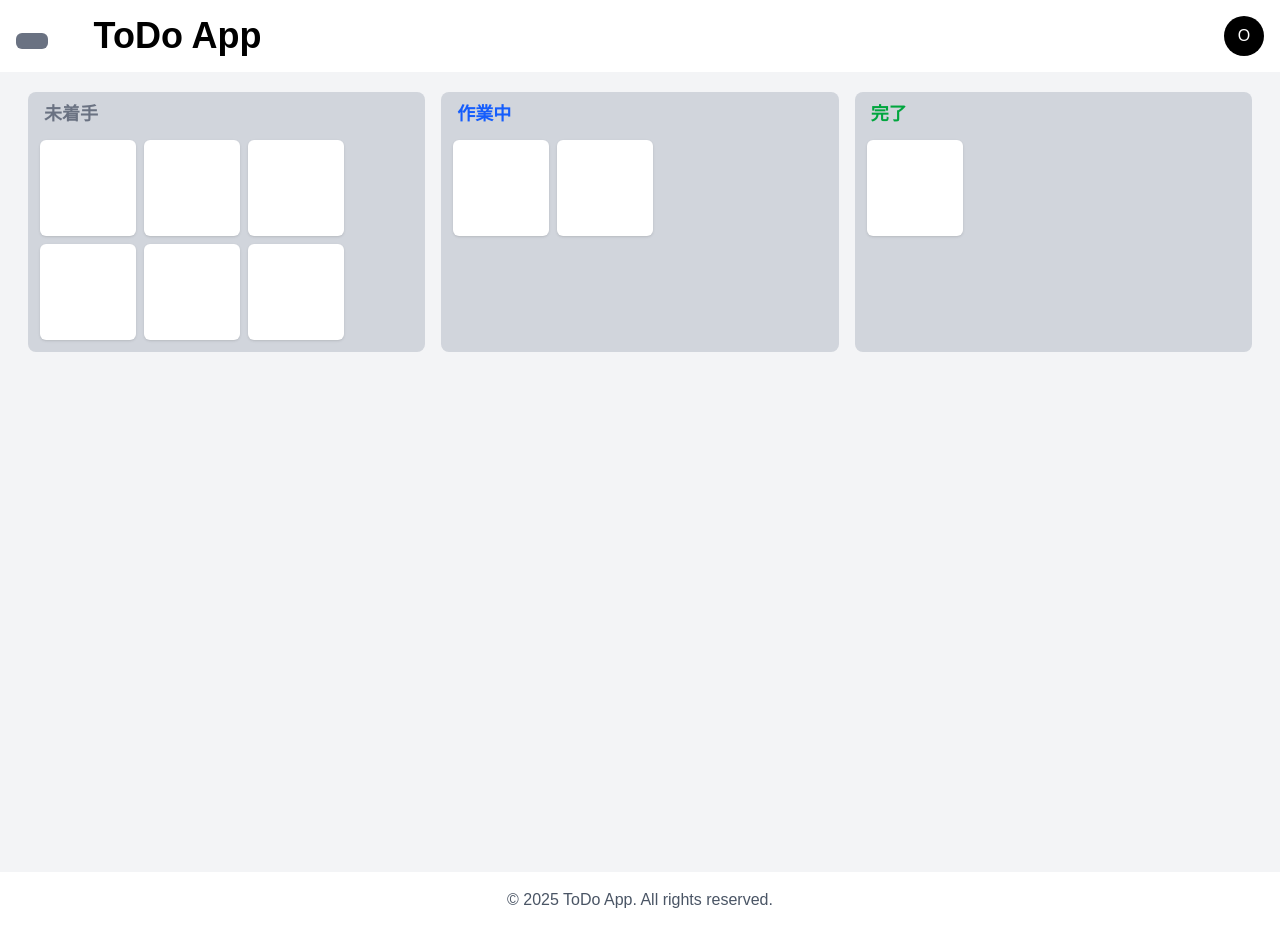
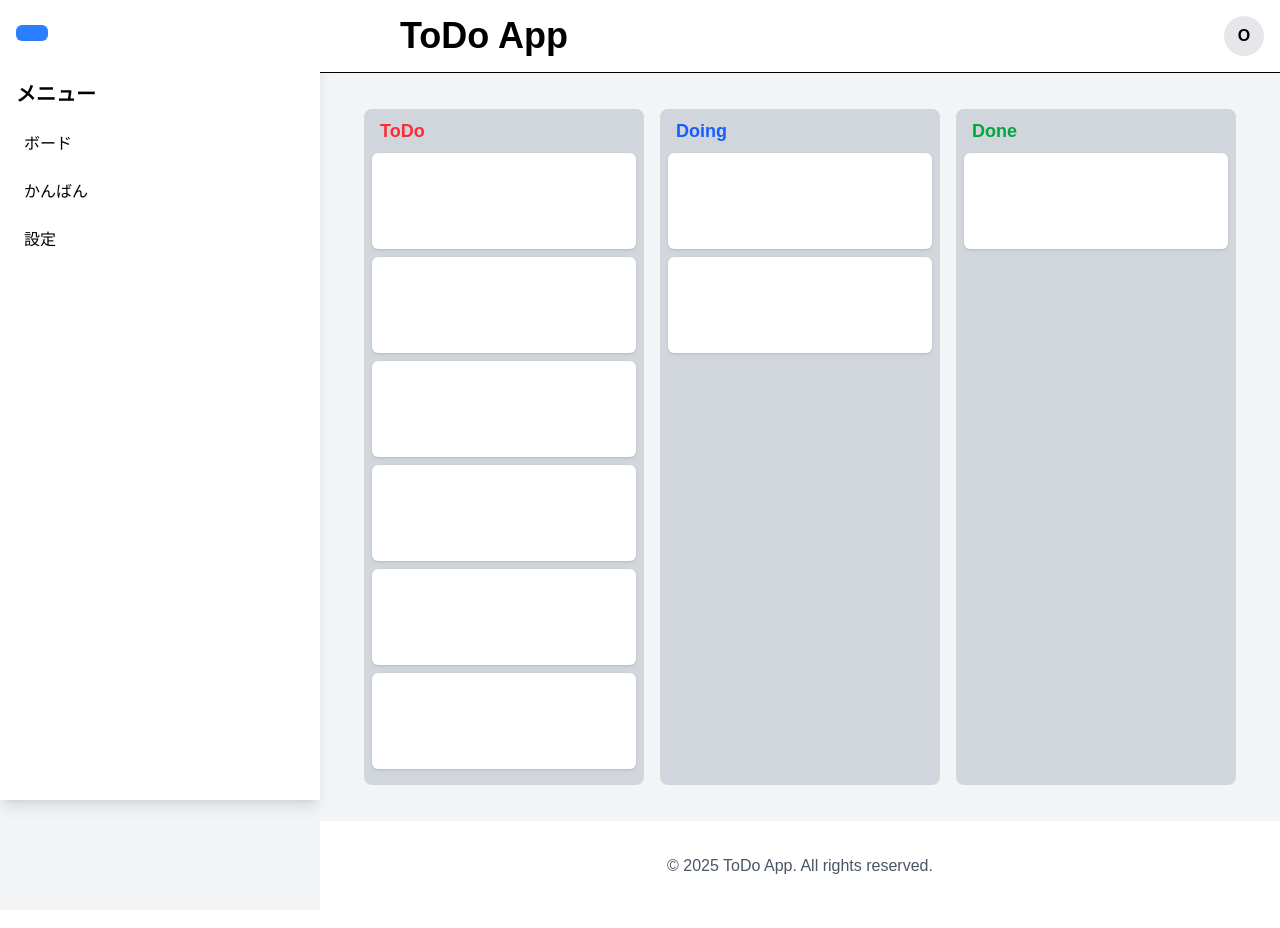
Before and after one commit to haru-0035-git/mytodo, a Next.js app: page / in a window 1280 px wide. Built offline with nearby package versions, Linux system fonts and the light colour scheme.

Commit message:
データベーススキーマの更新、レイアウトコンポーネントの追加、ナビゲーション機能の改善、カンバンボードのスタイル変更を実施

```diff
--- a/src/app/page.tsx
+++ b/src/app/page.tsx
@@ -1,22 +1,15 @@
 import React from "react";
 import "./globals.css";
-import Header from "@/components/Header";
-// import { SortableTodoList } from "@/components/SortableTodoList";
+import Layout from "@/components/Layout";
 import KanbanBoard from "@/components/KanbanBoard";
 import Footer from "@/components/Footer";
 
 export default function Home() {
   return (
-    <>
-      <header>
-        <Header />
-      </header>
-      <main className="flex flex-col min-h-screen bg-gray-100">
-        <KanbanBoard />
-      </main>
-      <footer>
-        <Footer />
-      </footer>
-    </>
+    // Layoutにfooter propを渡す
+    <Layout footer={<Footer />}>
+      {/* これまで通り、メインのコンテンツを子要素として渡す */}
+      <KanbanBoard />
+    </Layout>
   );
 }
--- a/src/components/Header.tsx
+++ b/src/components/Header.tsx
@@ -1,70 +1,38 @@
 "use client";
 
 import React, { useState, useRef } from "react";
-import { ToggleButton } from "./ToggleButton";
-import { Navigation } from "./Navigation";
-import { UserMenu } from "./UserMenu"; // UserMenuをインポート
-import { useClickOutside } from "../hooks/useClickOutside"; // カスタムフックをインポート
+// ToggleButtonのインポートは不要になる
+import { UserMenu } from "./UserMenu";
+import { useClickOutside } from "../hooks/useClickOutside";
 
-const Header: React.FC = () => {
-  // 1. メニューごとに独立したstateとrefを用意
-  const [isNavOpen, setNavOpen] = useState(false);
+// isNavOpen, toggleNav を受け取らないようにする
+export const Header: React.FC = () => {
   const [isUserMenuOpen, setUserMenuOpen] = useState(false);
-
-  const navMenuRef = useRef<HTMLDivElement>(null);
   const userMenuRef = useRef<HTMLDivElement>(null);
 
-  // 2. カスタムフックを使って、それぞれのメニューを閉じるロジックを適用
-  useClickOutside(navMenuRef, () => setNavOpen(false));
   useClickOutside(userMenuRef, () => setUserMenuOpen(false));
-
-  // 3. 片方のメニューが開いたら、もう片方は閉じるようにする
-  const toggleNavMenu = () => {
-    setNavOpen((prev) => !prev);
-    if (!isNavOpen) {
-      setUserMenuOpen(false); // ユーザーメニューを閉じる
-    }
-  };
 
   const toggleUserMenu = () => {
     setUserMenuOpen((prev) => !prev);
-    if (!isUserMenuOpen) {
-      setNavOpen(false); // ナビゲーションメニューを閉じる
-    }
   };
 
+  // ToggleButtonを表示していた部分を削除
   return (
-    <header className="relative text-black p-4 w-full flex flex-row items-center z-20">
-      {/* 左側のナビゲーションメニュー */}
-      <div className="basis-1/20" ref={navMenuRef}>
-        <ToggleButton
-          open={isNavOpen}
-          controls="navigation"
-          label="メニューを開く"
-          onClick={toggleNavMenu}
-        />
-        <Navigation
-          open={isNavOpen}
-          id="navigation"
-          onClose={() => setNavOpen(false)}
-        />
-      </div>
-
-      <h1 className="text-4xl font-bold text-left basis-10/20 ml-4">
+    <header className="relative bg-white text-black p-4 w-full flex flex-row items-center border-b z-10">
+      {/* タイトルがヘッダーの左端から始まるように調整 */}
+      <h1 className="text-2xl md:text-4xl font-bold text-left basis-1/2 md:basis-10/20 ml-16">
         ToDo App
       </h1>
 
-      {/* 右側のユーザーメニュー */}
+      {/* 右側のユーザーメニュー (変更なし) */}
       <div
-        className="basis-9/20 flex justify-end items-center"
+        className="basis-1/2 md:basis-9/20 flex justify-end items-center"
         ref={userMenuRef}
       >
         <button
-          onClick={toggleUserMenu} // 円形ボタンにtoggle機能を設定
+          onClick={toggleUserMenu}
           aria-expanded={isUserMenuOpen}
-          aria-haspopup="true"
-          aria-controls="user-menu"
-          className="h-10 w-10 bg-black text-white rounded-full flex items-center justify-center"
+          className="h-10 w-10 bg-gray-200 text-black rounded-full flex items-center justify-center font-bold"
         >
           O
         </button>
@@ -76,4 +44,3 @@ const Header: React.FC = () => {
     </header>
   );
 };
-export default Header;
--- a/src/components/KanbanBoard.tsx
+++ b/src/components/KanbanBoard.tsx
@@ -16,13 +16,13 @@ import {
 import {
   SortableContext,
   arrayMove,
-  horizontalListSortingStrategy, // 変更点1
+  verticalListSortingStrategy, // 変更
   useSortable,
 } from "@dnd-kit/sortable";
 import { CSS } from "@dnd-kit/utilities";
 
 type ItemId = string;
-type ColumnId = "未着手" | "作業中" | "完了";
+type ColumnId = "ToDo" | "Doing" | "Done";
 interface ItemsState {
   [key: string]: ItemId[];
 }
@@ -41,9 +41,9 @@ function SortableItem({ id, isOverlay }: { id: ItemId; isOverlay?: boolean }) {
     transition: transition || "transform 250ms ease",
   };
 
-  // 変更点2: マージンを mb-2 から m-1 に変更
+  // スタイルを変更
   const itemClasses = `
-    w-24 h-24 m-1 rounded-md shadow-sm cursor-grab
+    w-full h-24 mb-2 rounded-md shadow-sm cursor-grab
     flex items-center justify-center text-center p-2
     ${isOverlay ? "bg-blue-100 shadow-lg" : "bg-white"}
     ${isDragging ? "opacity-50" : "opacity-100"}
@@ -63,24 +63,25 @@ function SortableItem({ id, isOverlay }: { id: ItemId; isOverlay?: boolean }) {
 }
 
 const columnTitleColor: { [key in ColumnId]: string } = {
-  未着手: "text-gray-500",
-  作業中: "text-blue-600",
-  完了: "text-green-600",
+  ToDo: "text-red-500",
+  Doing: "text-blue-600",
+  Done: "text-green-600",
 };
 
 function Column({ id, items }: { id: ColumnId; items: ItemId[] }) {
   const { setNodeRef } = useSortable({ id, data: { isContainer: true } });
 
   return (
-    // 変更点3: strategyとclassNameを変更
+    // strategy を変更
     <SortableContext
       id={id}
       items={items}
-      strategy={horizontalListSortingStrategy}
+      strategy={verticalListSortingStrategy}
     >
       <div
         ref={setNodeRef}
-        className="flex flex-wrap flex-1 p-2 mx-2 bg-gray-300 rounded-lg min-h-[200px] content-start"
+        // classNameは元のままでも機能しますが、意図を明確にするため flex-col にしても良いでしょう
+        className="flex flex-col flex-1 p-2 mx-2 bg-gray-300 rounded-lg min-h-[200px]"
       >
         <h3
           className={`w-full px-2 pb-2 text-lg font-semibold ${columnTitleColor[id]}`}
@@ -98,7 +99,7 @@ function Column({ id, items }: { id: ColumnId; items: ItemId[] }) {
 // KanbanBoard本体のロジックは変更なし
 export default function KanbanBoard() {
   const [items, setItems] = useState<ItemsState>({
-    未着手: [
+    ToDo: [
       "タスク 1",
       "タスク 2",
       "タスク 3",
@@ -106,8 +107,8 @@ export default function KanbanBoard() {
       "タスク B",
       "タスク C",
     ],
-    作業中: ["タスク 4", "タスク 5"],
-    完了: ["タスク 6"],
+    Doing: ["タスク 4", "タスク 5"],
+    Done: ["タスク 6"],
   });
 
   const [activeId, setActiveId] = useState<ItemId | null>(null);
@@ -142,6 +143,7 @@ export default function KanbanBoard() {
       const newActiveItems = [...activeItems];
       const [movedItem] = newActiveItems.splice(activeIndex, 1);
       const newOverItems = [...overItems];
+      // Note: overIndex can be -1 if hovering over container, not an item
       const insertIndex = overIndex !== -1 ? overIndex : newOverItems.length;
       newOverItems.splice(insertIndex, 0, movedItem);
       return {
--- /dev/null
+++ b/src/components/Layout.tsx
@@ -0,0 +1,57 @@
+"use client";
+
+import React, { useState, useEffect } from "react";
+import { Header } from "./Header";
+import { Navigation } from "./Navigation";
+import { ToggleButton } from "./ToggleButton";
+import { useMediaQuery } from "@/hooks/useMediaQuery";
+
+interface LayoutProps {
+  children: React.ReactNode;
+  footer: React.ReactNode;
+}
+
+const Layout = ({ children, footer }: LayoutProps) => {
+  const isLargeScreen = useMediaQuery("(min-width: 1024px)");
+  const [isNavOpen, setNavOpen] = useState(isLargeScreen);
+
+  useEffect(() => {
+    setNavOpen(isLargeScreen);
+  }, [isLargeScreen]);
+
+  const toggleNav = () => {
+    setNavOpen(!isNavOpen);
+  };
+
+  return (
+    // 1. ルートの `h-screen` を削除し、高さの固定を解除
+    <div className="flex bg-gray-100">
+      <Navigation
+        open={isNavOpen}
+        isLargeScreen={isLargeScreen}
+        onClose={() => setNavOpen(false)}
+      />
+
+      <div className="fixed top-4 left-4 z-40">
+        <ToggleButton
+          open={isNavOpen}
+          controls="navigation"
+          label="ナビゲーションを開閉"
+          onClick={toggleNav}
+        />
+      </div>
+
+      {/* 2. このコンテナに min-h-screen を設定 */}
+      <div className="flex-1 flex flex-col min-h-screen">
+        <Header />
+
+        {/* 3. mainの flex-1 と overflow を変更 */}
+        <main className="flex-grow p-4">{children}</main>
+
+        <footer className="p-4 bg-white border-t">{footer}</footer>
+      </div>
+    </div>
+  );
+};
+
+export default Layout;
--- a/src/components/Navigation.tsx
+++ b/src/components/Navigation.tsx
@@ -4,42 +4,79 @@ import { FC } from "react";
 
 type NavigationProps = {
   open: boolean;
-  id: string;
-  // メニューを閉じるための関数をpropsで受け取る
+  isLargeScreen: boolean;
   onClose: () => void;
 };
 
-export const Navigation: FC<NavigationProps> = ({ open, id, onClose }) => {
-  if (!open) {
+export const Navigation: FC<NavigationProps> = ({
+  open,
+  isLargeScreen,
+  onClose,
+}) => {
+  const getNavWidth = () => {
+    if (open) return "w-80";
+    if (isLargeScreen) return "w-20";
+    return "w-0 p-0";
+  };
+
+  const navClasses = `
+    ${isLargeScreen ? "relative" : "fixed"}
+    h-screen bg-white shadow-lg p-4 pt-20
+    transition-all duration-300 ease-in-out overflow-hidden
+    ${getNavWidth()}
+  `;
+
+  if (!open && !isLargeScreen) {
     return null;
   }
 
   return (
-    <nav
-      id={id}
-      className="absolute top-20 left-4 bg-white shadow-lg rounded-md p-4 w-64 z-20"
-    >
-      {/* メニュー内に閉じるボタンを設置 */}
+    <nav className={navClasses}>
+      {!isLargeScreen && (
         <button
           onClick={onClose}
-        className="absolute top-2 right-2 text-2xl text-gray-600 hover:text-black"
+          className="absolute top-2 right-2 text-3xl text-gray-600 hover:text-black"
           aria-label="メニューを閉じる"
         >
-        &times; {/* 一般的な「閉じる」アイコン */}
+          &times;
         </button>
+      )}
 
+      <div
+        className={`transition-opacity duration-300 ease-in-out ${
+          open ? "opacity-100" : "opacity-0"
+        }`}
+      >
+        <h2 className="text-xl font-bold text-black mb-4 whitespace-nowrap">
+          メニュー
+        </h2>
         <ul className="space-y-2">
           <li>
-          <a href="#" className="block p-2 hover:bg-gray-100 rounded">
+            <a
+              href="#"
+              className="block p-2 text-black hover:bg-gray-100 rounded whitespace-nowrap"
+            >
               ボード
             </a>
           </li>
           <li>
-          <a href="#" className="block p-2 hover:bg-gray-100 rounded">
+            <a
+              href="#"
+              className="block p-2 text-black hover:bg-gray-100 rounded whitespace-nowrap"
+            >
               かんばん
             </a>
           </li>
+          <li>
+            <a
+              href="#"
+              className="block p-2 text-black hover:bg-gray-100 rounded whitespace-nowrap"
+            >
+              設定
+            </a>
+          </li>
         </ul>
+      </div>
     </nav>
   );
 };
--- /dev/null
+++ b/src/hooks/useMediaQuery.ts
@@ -0,0 +1,26 @@
+"use client";
+
+import { useState, useEffect } from "react";
+
+// 指定されたメディアクエリに一致するかどうかを判定するカスタムフック
+export function useMediaQuery(query: string): boolean {
+  const [matches, setMatches] = useState(false);
+
+  useEffect(() => {
+    // 初期表示時にサーバーとクライアントで差異が出ないよう、
+    // windowオブジェクトはuseEffect内で参照する
+    const media = window.matchMedia(query);
+    if (media.matches !== matches) {
+      setMatches(media.matches);
+    }
+
+    const listener = () => {
+      setMatches(media.matches);
+    };
+
+    media.addEventListener("change", listener);
+    return () => media.removeEventListener("change", listener);
+  }, [matches, query]);
+
+  return matches;
+}
```
Also changed, not shown: 1 other file (tests, documents, lock files or other folders). Lines whose indentation alone changed are shown as unchanged.
